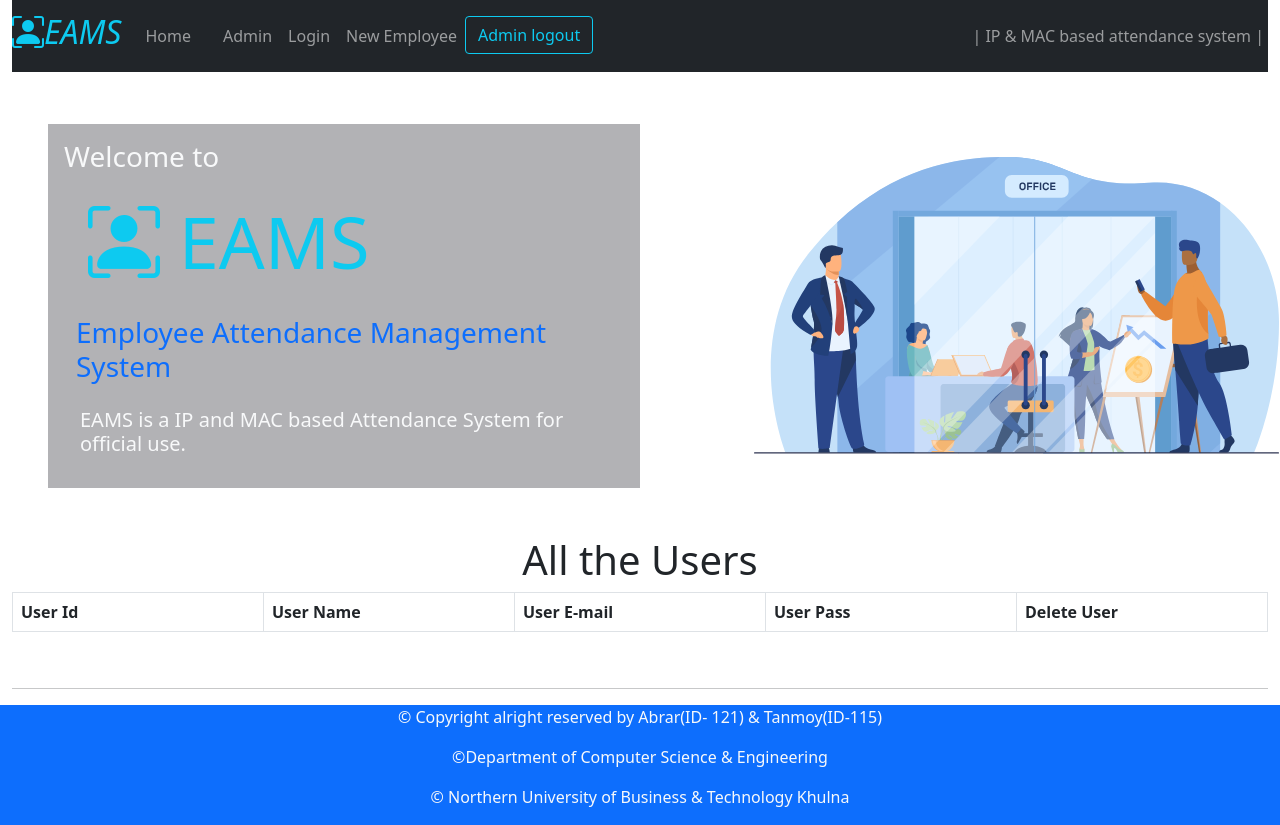
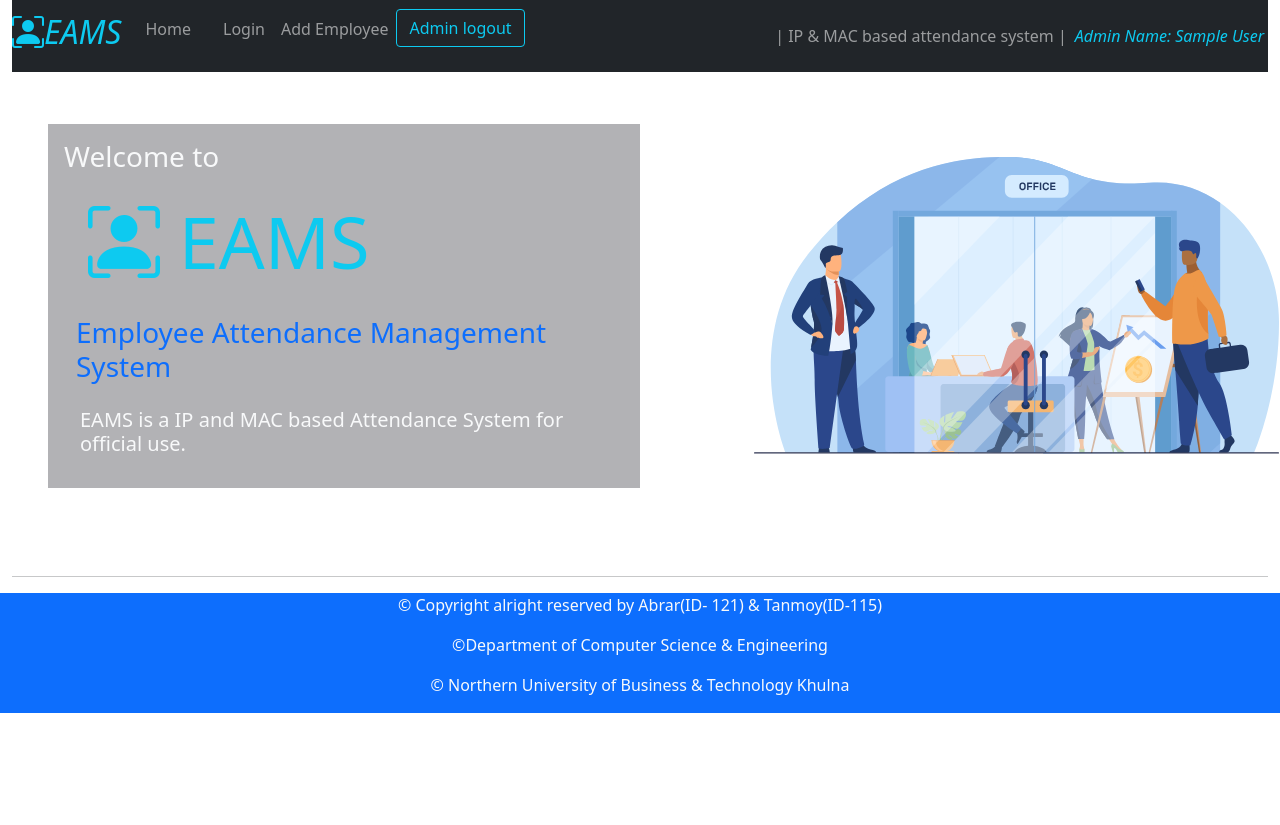
Before and after one commit to MAliAbrarKhan19/EAMS-IP-MAC-based-Employee-Attendance-Management-System, a PHP site: page /view_users.php in a window 1280 px wide. After the commit the page ends 713 px from the top, so only its background shows below. Run offline with PHP 8.4, Linux system fonts and the light colour scheme; the visitor is signed in with stand-in values (Sample User, id 1); data that the repository does not hold is empty; some libraries are stand-ins or nearby versions.

Commit message:
admin log in

```diff
--- a/header.php
+++ b/header.php
@@ -55,36 +55,57 @@ session_start();//session starts here
                 <a class="nav-link" href="#"></a>
               </li>
               <li class="nav-item">
-                <a class="nav-link" href="admin_login.php">Admin  </a>
               </li>
               <li class="nav-item">
                 <a class="nav-link" href="#">Login </a>
               </li>
               <li class="nav-item">
-                <a class="nav-link" href="registration.php">New Employee</a>
+                <a class="nav-link" href="registration.php">Add Employee</a>
               </li>
               <li class="nav-item">
                 <?php
-                  //if ($_SESSION['admin_name']) {
+
+                  if(empty($_SESSION['admin_name'])){
 
                     ?>
-                    <input type="submit" name="admin_logout" value="Admin logout"  class="btn btn-outline-info ">
+                    <a class="btn btn-outline-info" href="admin_login.php">Admin login</a>
                   <?php
-                  // } ?>
+                   }else if (!empty($_SESSION['admin_name'])){
+                    $adm="Admin Name: ".$_SESSION['admin_name']
+                    ?>
+                    <form method="POST">
+                    <input type="submit" name="admin_logout" value="Admin logout" class="btn btn-outline-info ">
+                    </form>
+                    <?php
+                   } ?>
               </li>
             </ul>
 
 
           </div>
+
           <span class="navbar-text p-1" style=" ">
                | IP & MAC based attendance system |
           </span>
-
+          <span class="navbar-text text-info mr-3 p-1">
+            <i><?php echo $adm; ?></i>
+          </span>
 
         </nav>
       </div>
     </div>
+<?php
+/// Log out Code Starts
 
+/// Log out Code Ends
+if(isset($_POST['admin_logout'])){
+  //session_start();
+  session_destroy();
+  header("Location: index.php");//use for the redirection to some page
+
+}
+
+ ?>
 <div class="row mt-1 p-5"
 style="background-image: url(./img/eamsbg.svg);
 background-size: auto;
--- a/view_users.php
+++ b/view_users.php
@@ -1,48 +1,16 @@
 <?php include 'header.php'; ?>
+<?php
+if (empty($_SESSION['admin_name'])) {
+    // Admin loged in check
+    header("Location: admin_login.php");
+}
+ ?>
 
-<div class="table-scrol">
-    <h1 align="center">All the Users</h1>
+<div class="row">
+    <div class="col-md-10 offset-md-1">
 
-<div class="table-responsive"><!--this is used for responsive display in mobile and other devices-->
-    <table class="table table-bordered table-hover table-striped" style="table-layout: fixed">
-        <thead>
+    </div>
+</div>
 
-        <tr>
 
-            <th>User Id</th>
-            <th>User Name</th>
-            <th>User E-mail</th>
-            <th>User Pass</th>
-            <th>Delete User</th>
-        </tr>
-        </thead>
-
-        <?php
-        include("database/db_conection.php");
-        $view_users_query="select * from users";//select query for viewing users.
-        $run=mysqli_query($dbcon,$view_users_query);//here run the sql query.
-
-        while($row=mysqli_fetch_array($run))//while look to fetch the result and store in a array $row.
-        {
-            $user_id=$row[0];
-            $user_name=$row[1];
-            $user_email=$row[2];
-            $user_pass=$row[3];
-
-        ?>
-
-        <tr>
-<!--here showing results in the table -->
-            <td><?php echo $user_id;  ?></td>
-            <td><?php echo $user_name;  ?></td>
-            <td><?php echo $user_email;  ?></td>
-            <td><?php echo $user_pass;  ?></td>
-            <td><a href="delete.php?del=<?php echo $user_id ?>"><button class="btn btn-danger">Delete</button></a></td> <!--btn btn-danger is a bootstrap button to show danger-->
-        </tr>
-
-        <?php } ?>
-
-    </table>
-        </div>
-</div>
 <?php include 'footer.php'; ?>
```
Also changed, not shown: admin_login.php (+11 -2 lines).
